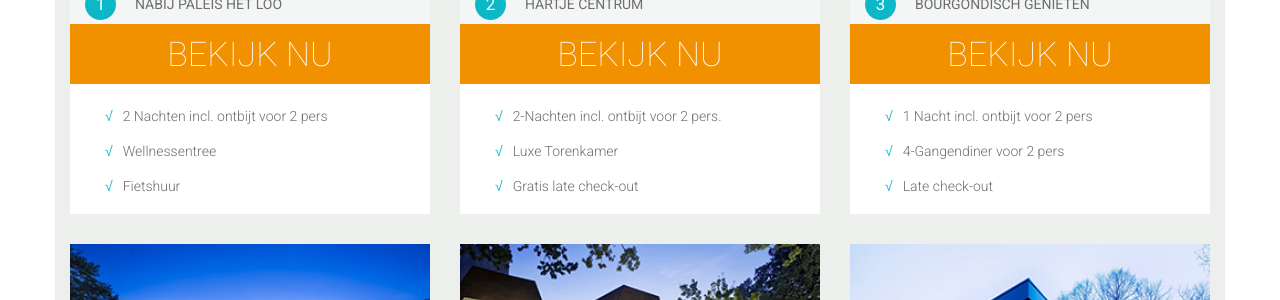
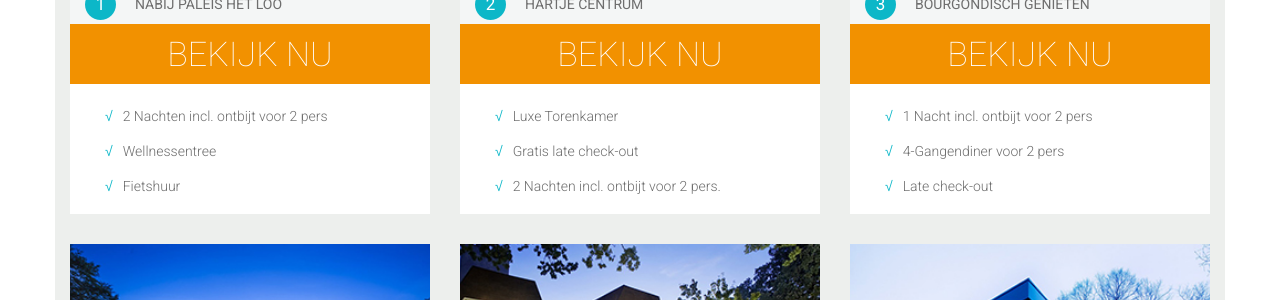
Before and after one commit to Albert91/bilderberg, a Jekyll site: the page built from index.html, in a window 1280 px wide. Shown: the part 904-1204 px from the top of the page. Built offline with Jekyll 4.4.1, drawn with Linux system fonts in a browser that asks for light colours.

```diff
--- a/_data/hotels.yml
+++ b/_data/hotels.yml
@@ -14,9 +14,9 @@
   image: "/forestryio/images/ParkhotelTP-1.jpg"
   link: http://www.luxuryhotelcompany.com/HotelDetail.aspx?hotelId=453&country=1&la=2&autoLogin=true&actie=
   points:
-  - 2-Nachten incl. ontbijt voor 2 pers.
   - Luxe Torenkamer
   - Gratis late check-out
+  - 2 Nachten incl. ontbijt voor 2 pers.
 - title: Bilderberg Château Holtmühle
   location: Tegelen
   tagline: BOURGONDISCH GENIETEN
```
